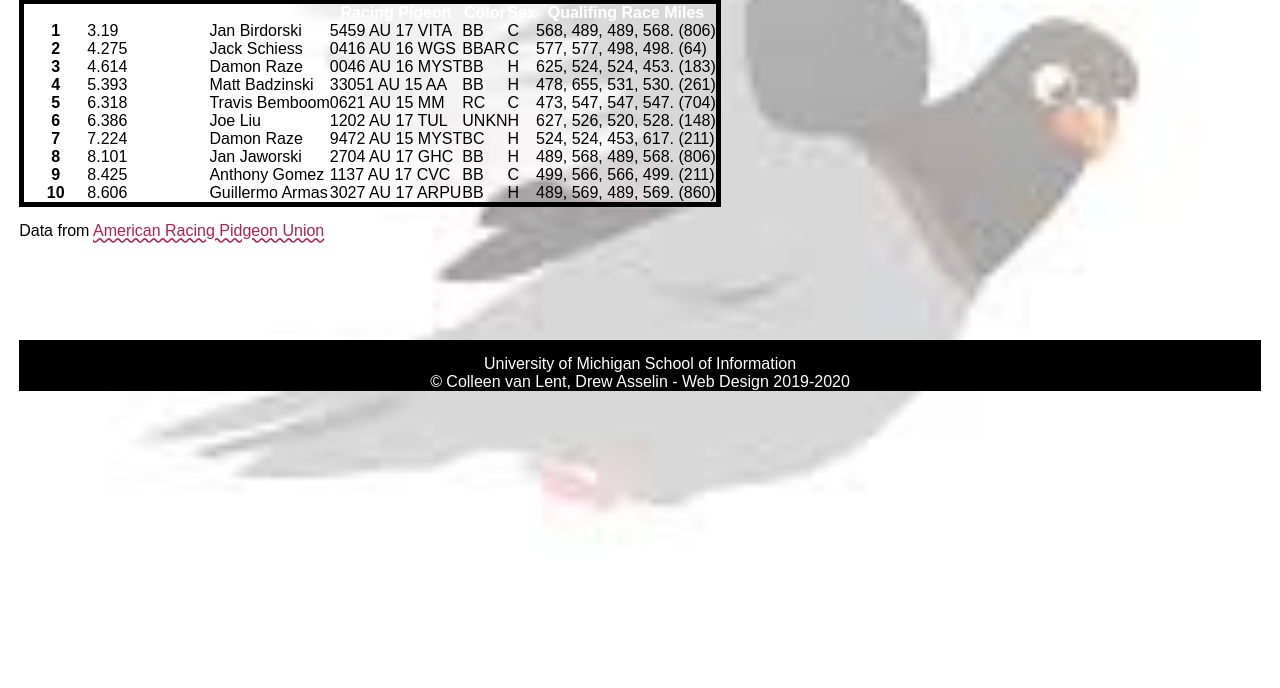
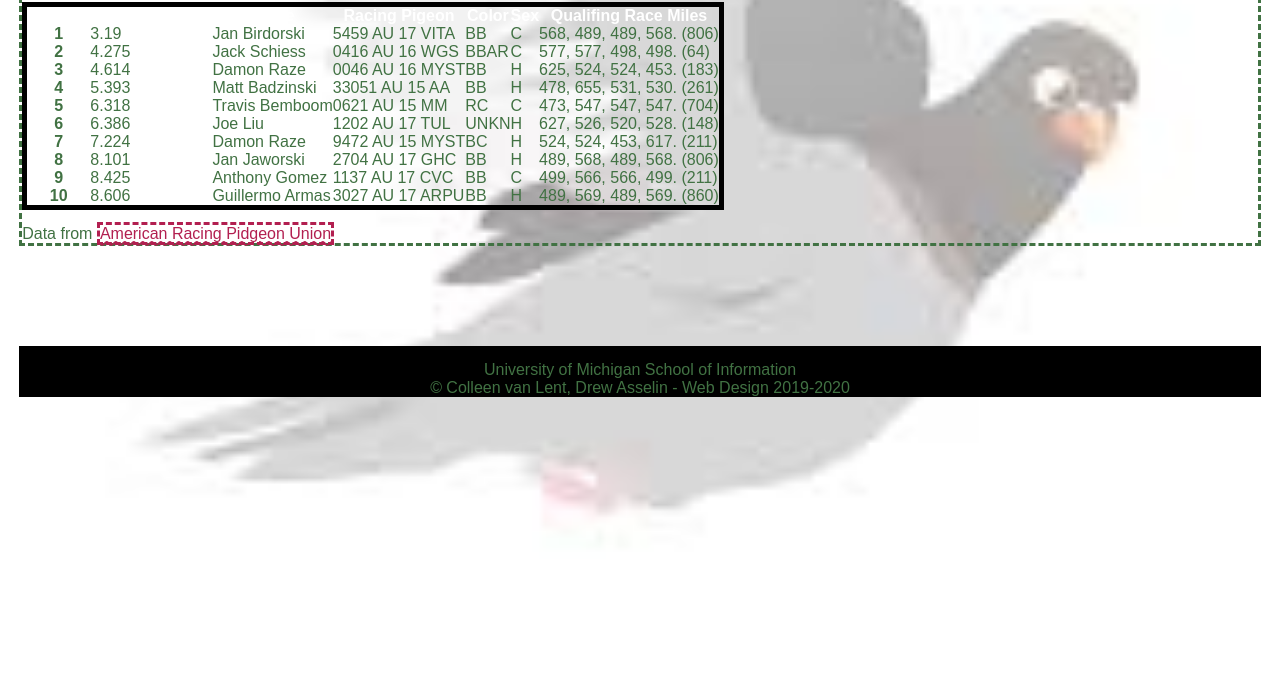
Before and after one commit to jensieg/homework4-2021, a plain HTML site: page index.html in a window 1280 px wide. Shown: the part 112-800 px from the top of the page. Drawn offline with Linux system fonts and the light colour scheme; a web font is replaced by a local one.

Commit message:
universal selector

```diff
--- a/css/style.css
+++ b/css/style.css
@@ -59,8 +59,12 @@ a{
 }
 
 /*Req 5*/
-/*Add selector and rule here*/
+* {
+   border: 3px;
+   border-style: dashed;
+   color: #417243;
 
+}
 
 
 td{
```
